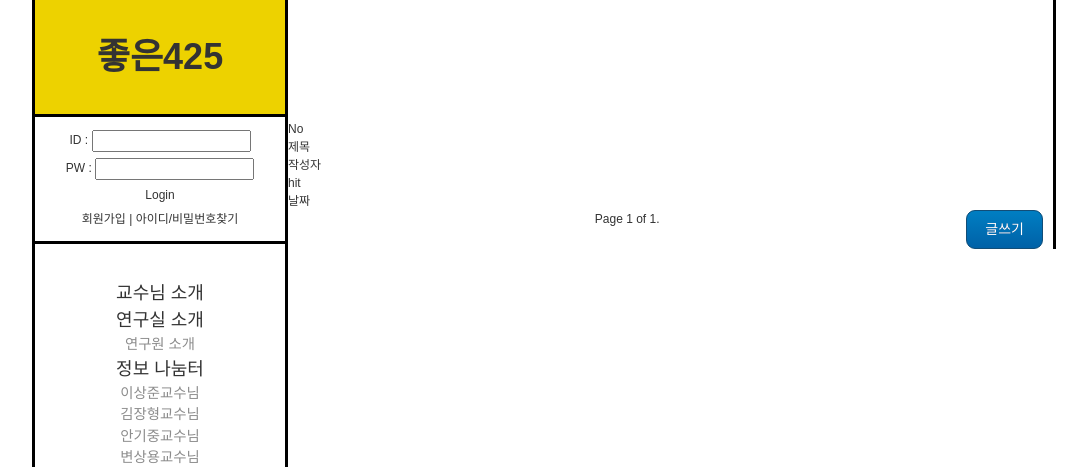
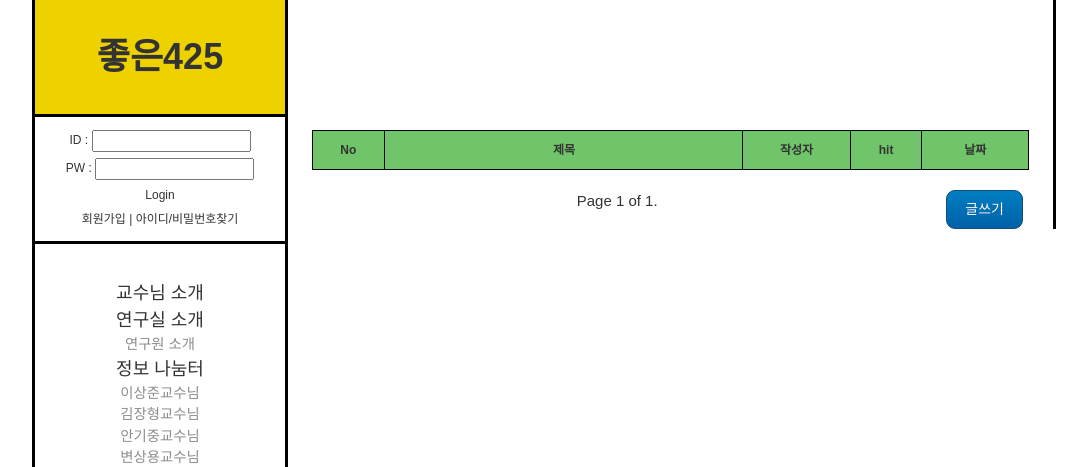
Before and after one commit to leeikjeun/islab-web-project, a Django app: page /unknownpost/ in a window 1280 px wide. Shown: the top 467 px of the page, without its empty margins (96-1183 px from the left). Run offline with Django 3.2, Linux system fonts and the light colour scheme; data that the repository does not hold is empty.

Commit message:
비회원 게시판 작성

```diff
--- a/conf/mainWeb/templates/mainWeb/Unknown_post/Unknown_post.html
+++ b/conf/mainWeb/templates/mainWeb/Unknown_post/Unknown_post.html
@@ -3,64 +3,81 @@
 {% block head %}
     <style>
       div.margin{
-            height: 10rem;
-        }
-        table{
-            margin-top: 20%;
-            text-align: left;
-            line-height: 1.5;
-            margin: 20px 10px;
-        }
-        table thead{
-            background-color: #2457BD;
-        }
-        table th.number {
-        color:#fff;
-        width: 10%;
-        padding: 10px;
-        font-weight: bold;
-        vertical-align: top;
-        border: 1px solid #ccc;
-        }
-        table th.title {
-        color: #fff;
-        width: 60%;
-        padding: 10px;
-        font-weight: bold;
-        vertical-align: top;
-        border: 1px solid #ccc;
-        }
-        table th.name {
-        color: #fff;
-        width: 10%;
-        padding: 10px;
-        font-weight: bold;
-        vertical-align: top;
-        border: 1px solid #ccc;
-        }
-        table th.hit {
-        color: #fff;
-        width: 10%;
-        padding: 10px;
-        font-weight: bold;
-        vertical-align: top;
-        border: 1px solid #ccc;
-        }
-        table th.date {
-        color: #fff;
-        width: 10%;
-        padding: 10px;
-        font-weight: bold;
-        vertical-align: top;
-        border: 1px solid #ccc;
+        margin-top:10rem;
       }
 
-        table td {
-            width: 350px;
-            padding: 10px;
-            vertical-align: top;
-            border: 1px solid #ccc;
+      .table{
+        width: 100%;
+        position: relative;
+        padding-top:10px;
+        padding-left: 2rem;
+        padding-right: 2rem;
       }
+
+      .table ul {
+          clear: left;
+          margin: 0;
+          padding :0;
+          list-style-type: none;
+          }
+
+
+      .table ul.header li {
+            font-weight:bold;
+            text-align:center;
+            border-top: 1px solid #000;
+            background-color: rgb(112, 196, 105);
+
+      }
+
+      .table ul li {
+          float: left;
+          margin: 0;
+          padding: 2px 1px;
+          border-bottom: 1px solid #000;
+          border-left: 1px solid #000;
+      }
+
+      .table ul .column1 {
+        padding-top: 10px;
+          width: 10%;
+          height: 40px;
+          text-align: center;
+      }
+
+      .table ul .column2{
+        padding-top: 10px;
+        width: 50%;
+        height: 40px;
+        padding-left: 2px;
+      }
+
+      .table ul .column3 {
+        padding-top: 10px;
+        width: 15%;
+        height: 40px;
+        text-align: center;
+      }
+
+      .table ul .column4 {
+        padding-top: 10px;
+        width: 10%;
+        height: 40px;
+        text-align: center;
+      }
+
+      .table ul .column5 {
+        padding-top: 10px;
+        width: 15%;
+        height: 40px;
+        border-right: 1px solid #000;
+        text-align: center;
+      }
+
+      div.pagination{
+        margin-top: 10px;
+      }
+
          .myButton {
               -moz-box-shadow:inset 0px 0px 0px 0px #54a3f7;
               -webkit-box-shadow:inset 0px 0px 0px 0px #54a3f7;
@@ -86,7 +103,8 @@
               text-decoration:none;
               text-shadow:0px 0px 0px #154682;
               float: right;
-           margin-right: 10px;
+              margin-right: 30px;
+              margin-top: 20px;
           }
           .myButton:hover {
               background:-webkit-gradient(linear, left top, left bottom, color-stop(0.05, #0061a7), color-stop(1, #007dc1));
@@ -105,8 +123,13 @@
 
           div.pagination{
             text-align: center;
+            padding-top: 50px;
+            font-size: 15px;
+            text-align: center;
           }
+
     </style>
+
 {% endblock %}
 
 {% block content %}
@@ -116,31 +139,29 @@
     {% block category %}
 
     {% endblock %}
-    <div class="main-table">
-      <div class="table-head">
-        <ul>
-          <li class="number">No</li>
-          <li class="title">제목</li>
-          <li class="name">작성자</li>
-          <li class="hit">hit</li>
-          <li class="date">날짜</li>
+    <div class="table">
+        <ul class="header">
+          <li class="column1">No</li>
+          <li class="column2">제목</li>
+          <li class="column3">작성자</li>
+          <li class="column4">hit</li>
+          <li class="column5">날짜</li>
         </ul>
-      </div>
 
 
-      <div class="table-body">
+
         {% for board in boards %}
         <ul>
           <a href="#">
-            <li>{{ board.id }}</li>
-            <li>{{ board.title }}</li>
-            <li>{{ board.makerUser }}</li>
-            <li>{{ board.hit_count }}</li>
-            <li>{{ board.created_date }}</li>
+            <li class="column1">{{ board.id }}</li>
+            <li class="column2">{{ board.title }}</li>
+            <li class="column3">{{ board.makerUser }}</li>
+            <li class="column4">{{ board.hit_count }}</li>
+            <li class="column5">{{ board.created_date }}</li>
           </a>
         </ul>
         {% endfor %}
-      </div>
+
     </div>
 
     <a href="{% url 'unknown_post_create' %}" class="myButton">글쓰기</a>
```
Lines whose indentation alone changed are shown as unchanged.
